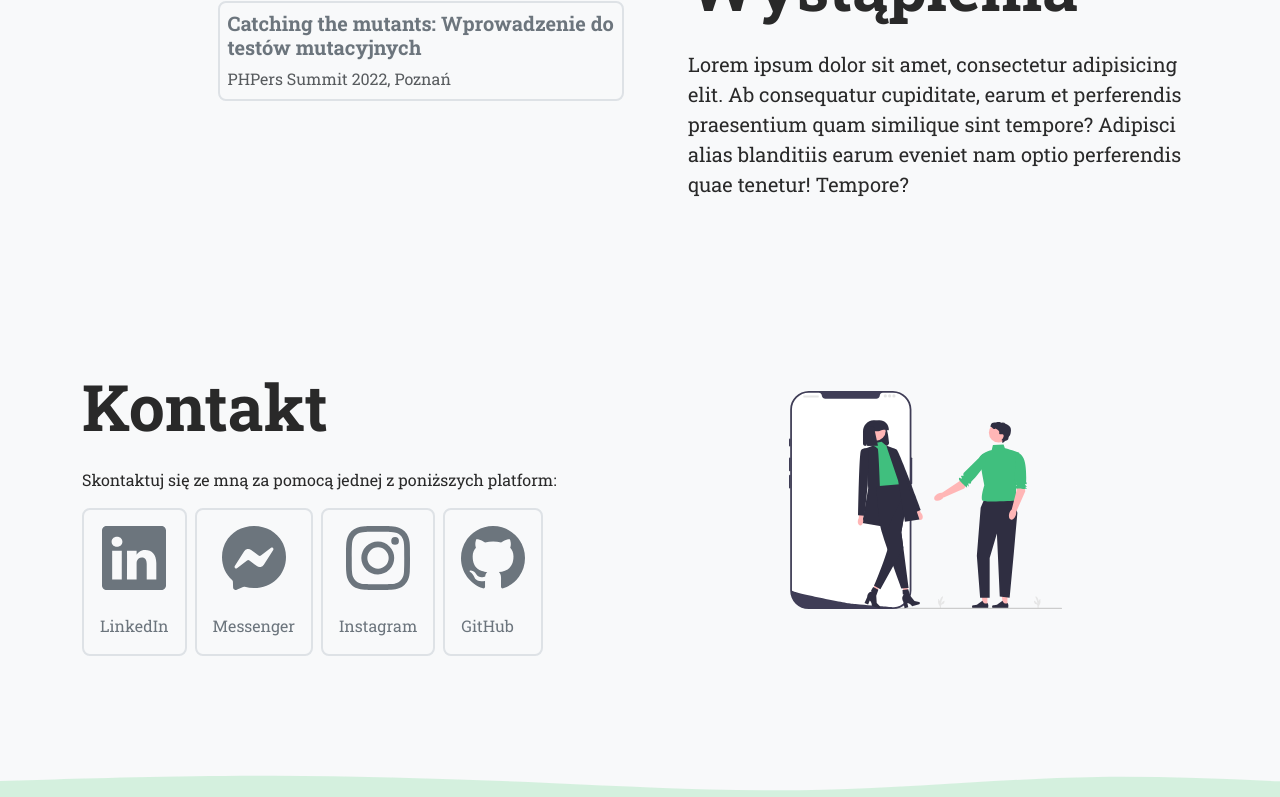
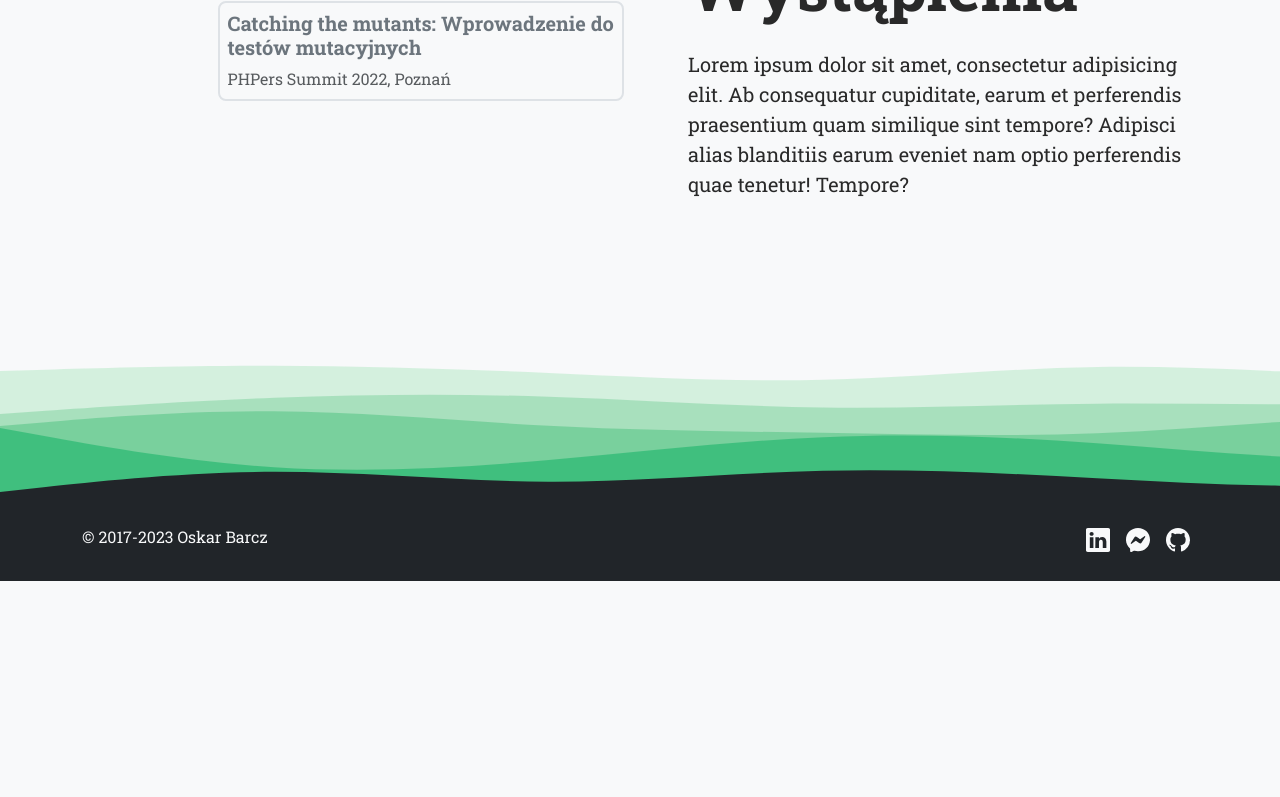
Before and after one commit to oskarbarcz/barcz-me-website, a React (Vite) app: page / in a window 1280 px wide. Shown: the part 2000-2797 px from the top of the page. After the commit the page ends 2581 px from the top, so only its background shows below. Built offline with nearby package versions, Linux system fonts and the light colour scheme.

Commit message:
remove contact section for now

```diff
--- a/src/blocks/ConferencesBlock.jsx
+++ b/src/blocks/ConferencesBlock.jsx
@@ -1,9 +1,10 @@
 import photo from '../assets/photos/photo_oskar_phpers.jpg'
+import Anchor from "../consts/Anchor.jsx";
 
 export default function ConferencesBlock() {
   return (
     <>
-      <div className="container my-lg-5 py-lg-5">
+      <div className="container my-lg-5 py-lg-5" id={Anchor().root.conferences}>
         <div className="row gx-5 align-items-center">
           <div className="col-12 col-lg-6 order-2 order-lg-1 pe-lg-3">
             <section>
--- a/src/blocks/ContactMeBlock.jsx
+++ /dev/null
@@ -1,40 +0,0 @@
-import {Github, Instagram, Linkedin, Messenger} from "react-bootstrap-icons";
-import contactSvg from "../assets/undraw_illustrations/undraw_contact.svg";
-
-export default function ContactMeBlock() {
-  return (
-    <div className="container my-5 py-5">
-      <div className="row align-items-center">
-        <div className="col-6">
-          <div>
-            <h2 className="fw-bold display-3 my-4">Kontakt</h2>
-            <p>Skontaktuj się ze mną za pomocą jednej z poniższych platform:</p>
-            <div className="d-flex">
-              <a className="border me-2 border-2 p-3 rounded rounded-3 text-secondary text-decoration-none contact-link" href="">
-                <Linkedin className="d-block display-3 mx-auto text-center"></Linkedin>
-                <span className="d-block mt-4">LinkedIn</span>
-              </a>
-              <a className="border me-2 border-2 p-3 rounded rounded-3 text-secondary text-decoration-none contact-link" href="">
-                <Messenger className="d-block display-3 mx-auto"></Messenger>
-                <span className="d-block mt-4">Messenger</span>
-              </a>
-              <a className="border me-2 border-2 p-3 rounded rounded-3 text-secondary text-decoration-none contact-link" href="">
-                <Instagram className="d-block display-3 mx-auto"></Instagram>
-                <span className="d-block mt-4">Instagram</span>
-              </a>
-              <a className="border me-2 border-2 p-3 rounded rounded-3 text-secondary text-decoration-none contact-link" href="">
-                <Github className="d-block display-3 mx-auto"></Github>
-                <span className="d-block mt-4">GitHub</span>
-              </a>
-            </div>
-          </div>
-        </div>
-        <div className="col-6">
-          <div>
-            <img className="d-block my-5 mx-auto w-50" src={contactSvg} alt=""/>
-          </div>
-        </div>
-      </div>
-    </div>
-  )
-}
--- a/src/blocks/FooterBlock.jsx
+++ b/src/blocks/FooterBlock.jsx
@@ -1,14 +1,42 @@
-import footerLayerSvg from '../assets/vectors/footer.svg';
+import bottomSvg from "../assets/vectors/footer.svg";
+import {Github, Linkedin, Messenger} from "react-bootstrap-icons";
+import FooterSocialIcon from "../components/FooterSocialIcon.jsx";
 
 export default function FooterBlock() {
   const currentYear = new Date().getFullYear();
 
+  const socials = [
+    {
+      name: "LinkedIn",
+      title: "Skontaktuj się na LinkedIn",
+      url: "https://www.linkedin.com/in/oskarbarcz/",
+      icon: <Linkedin/>
+    },
+    {
+      name: "Messenger",
+      title: "Napisz do mnie na Messengerze",
+      url: "https://m.me/oskar.barcz",
+      icon: <Messenger/>
+    },
+    {
+      name: "GitHub",
+      title: "Zobacz mój profil na GitHub",
+      url: "https://github.com/archi-tektur",
+      icon: <Github/>
+    }
+  ];
+
   return (
     <>
-      <img src={footerLayerSvg} className="w-100" alt=""/>
-      <div className="bg-dark text-light">
-        <div className="container">
+      <img src={bottomSvg} className="w-100 mt-5" alt=""/>
+      <div className="bg-dark text-light py-3">
+        <div className="container d-flex justify-content-between align-items-center">
           <span className="py-3 d-block">© 2017-{currentYear} Oskar Barcz</span>
+          <div className="fs-4">
+            { socials.map((social, key) => (
+              <FooterSocialIcon key={key} {...social} />
+            )) }
+          </div>
         </div>
       </div>
     </>
--- a/src/blocks/NavigationBlock.jsx
+++ b/src/blocks/NavigationBlock.jsx
@@ -1,3 +1,5 @@
+import Anchor from "../consts/Anchor.jsx";
+
 export default function NavigationBlock() {
   return (
     <nav className="container navbar sticky-top navbar-expand-lg bg-body-tertiary">
@@ -9,23 +11,18 @@ export default function NavigationBlock() {
         <div className="collapse navbar-collapse flex-grow-0" id="navbarNav">
           <ul className="navbar-nav">
             <li className="nav-item">
-              <a className="nav-link active" aria-current="page" href="#">
+              <a className="nav-link" href={Anchor().getAnchorUrl(Anchor().root.top)}>
                 O mnie
               </a>
             </li>
             <li className="nav-item">
-              <a className="nav-link" href="#">
+              <a className="nav-link" href={Anchor().getAnchorUrl(Anchor().root.technology)}>
                 Technologia
               </a>
             </li>
             <li className="nav-item">
-              <a className="nav-link" href="#">
+              <a className="nav-link" href={Anchor().getAnchorUrl(Anchor().root.conferences)}>
                 Wystąpienia
-              </a>
-            </li>
-            <li className="nav-item">
-              <a className="nav-link" href="#">
-                Kontakt
               </a>
             </li>
           </ul>
--- a/src/blocks/TechnologyBlock.jsx
+++ b/src/blocks/TechnologyBlock.jsx
@@ -1,5 +1,6 @@
 import GlowingBoxes from "../components/GlowingBoxes.jsx";
 import programmingSvg from "../assets/undraw_illustrations/undraw_programming.svg"
+import Anchor from "../consts/Anchor.jsx";
 
 export default function TechnologyBlock() {
 
@@ -54,7 +55,7 @@ export default function TechnologyBlock() {
   const sections = [backendStack, frontendStack, devopsStack];
 
   return (
-    <div className="container py-5 mt-5 my-md-5">
+    <div className="container py-5 mt-5 my-md-5" id={Anchor().root.technology}>
       <div className="row gx-5 align-items-center">
         <div className="col-12 col-md-6">
           <div className="mx-md-3 px-md-5">
--- /dev/null
+++ b/src/components/FooterSocialIcon.jsx
@@ -0,0 +1,17 @@
+import PropTypes from "prop-types";
+
+export default function FooterSocialIcon({name, title, url, icon }) {
+  return (
+    <a className="mx-2 text-light contact-link" title={title} href={url}>
+      {icon}
+      <span className="visually-hidden">{name}</span>
+    </a>
+  )
+}
+
+FooterSocialIcon.propTypes = {
+  name: PropTypes.string.isRequired,
+  title: PropTypes.string.isRequired,
+  url: PropTypes.string.isRequired,
+  icon: PropTypes.element.isRequired
+}
--- /dev/null
+++ b/src/consts/Anchor.jsx
@@ -0,0 +1,13 @@
+export default function Anchor() {
+  return {
+    root: {
+      top: "",
+      technology: "technology",
+      conferences: "conferences"
+    },
+
+    getAnchorUrl(anchor) {
+      return "#" + anchor;
+    }
+  }
+}
--- a/src/routes/RootRoute.jsx
+++ b/src/routes/RootRoute.jsx
@@ -2,7 +2,6 @@ import HeroBlock from "../blocks/HeroBlock.jsx";
 import FooterBlock from "../blocks/FooterBlock.jsx";
 import TechnologyBlock from "../blocks/TechnologyBlock.jsx";
 import ConferencesBlock from "../blocks/ConferencesBlock.jsx";
-import ContactMeBlock from "../blocks/ContactMeBlock.jsx";
 import NavigationBlock from "../blocks/NavigationBlock.jsx";
 
 export default function RootRoute() {
@@ -12,7 +11,6 @@ export default function RootRoute() {
       <HeroBlock/>
       <TechnologyBlock/>
       <ConferencesBlock/>
-      <ContactMeBlock/>
       <FooterBlock/>
     </>
   )
```
Also changed, not shown: public/vite.svg (deleted).
